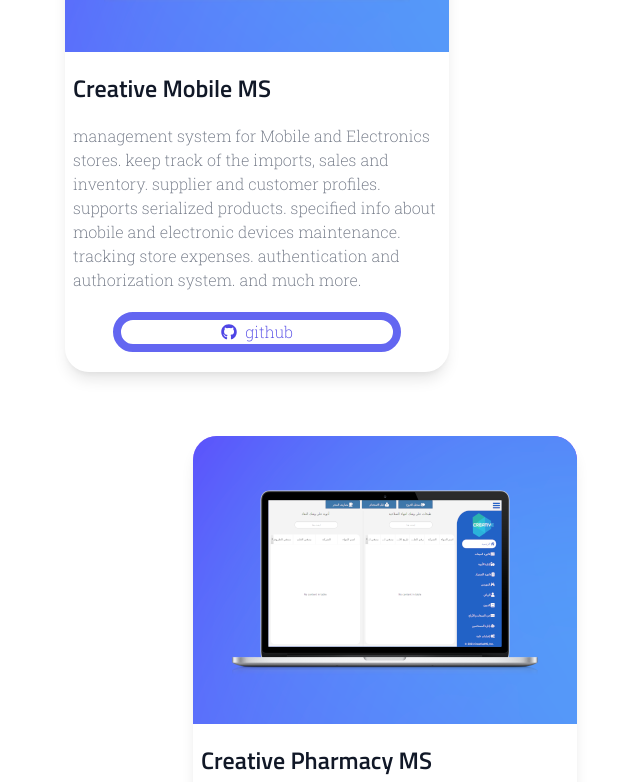
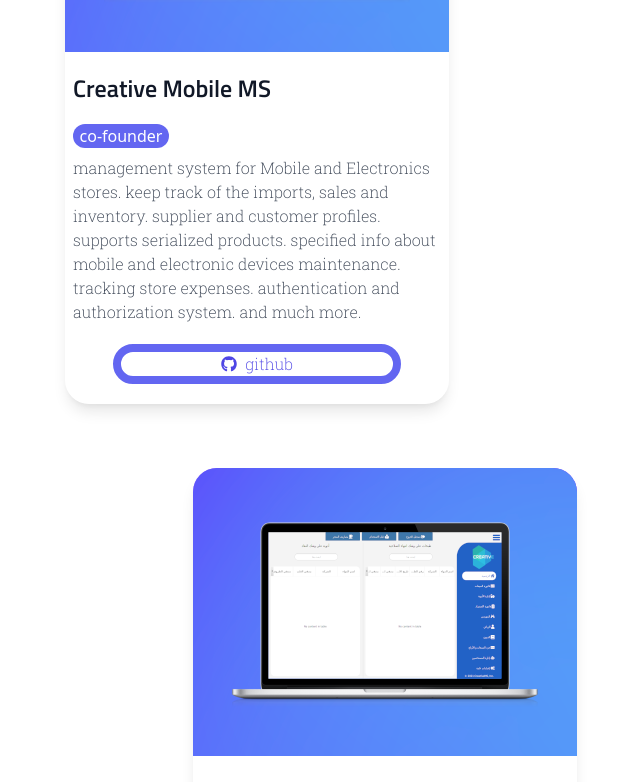
Before and after one commit to BashourDev/portfolio, a React (Create React App) app: page / in a window 1280 px wide. Shown: the part 1160-1942 px from the top of the page, without its empty margins (319-959 px from the left). Built offline with nearby package versions, Linux system fonts and the light colour scheme; no server answers.

Commit message:
added ProjectCreator

```diff
--- a/src/components/Card.jsx
+++ b/src/components/Card.jsx
@@ -1,8 +1,9 @@
 import React from "react";
 import Button from "./Button";
 import { faGithub } from "@fortawesome/free-brands-svg-icons";
+import ProjectCreator from "./ProjectCreator";
 
-const Card = ({ title, description, image }) => {
+const Card = ({ title, description, image, projectCreator }) => {
   return (
     <div className="w-3/4 md:w-96 pb-5 shadow-lg focus:translate-y-4 rounded-3xl overflow-hidden">
       <div className="relative flex flex-col justify-center items-center w-full h-72 max-h-72">
@@ -42,7 +43,8 @@ const Card = ({ title, description, image }) => {
       <p className="text-2xl py-5 px-2 text-gray-900 font-titillium font-semibold">
         {title}
       </p>
-      <p className="text-gray-500 px-2 font-robot font-light">{description}</p>
+      {projectCreator && <ProjectCreator text={projectCreator} />}
+      <p className="text-gray-700 px-2 font-robot font-light">{description}</p>
       <div className="flex flex-col justify-center items-center font-robot font-light">
         <Button children="github" customStyle="w-1/2" icon={faGithub} />
       </div>
--- /dev/null
+++ b/src/components/ProjectCreator.jsx
@@ -0,0 +1,11 @@
+import React from "react";
+
+const ProjectCreator = ({ text }) => {
+  return (
+    <div className="w-1/4 bg-indigo-500 text-white mx-2 rounded-full text-center mb-2">
+      {text}
+    </div>
+  );
+};
+
+export default ProjectCreator;
--- a/src/components/Projects.jsx
+++ b/src/components/Projects.jsx
@@ -23,6 +23,7 @@ const Projects = () => {
         <Card
           image={CreativeMobileImage}
           title="Creative Mobile MS"
+          projectCreator="co-founder"
           description="management system for Mobile and Electronics stores.
            keep track of the imports, sales and inventory.
            supplier and customer profiles.
@@ -40,6 +41,7 @@ const Projects = () => {
         <Card
           image={CreativePharmacyImage}
           title="Creative Pharmacy MS"
+          projectCreator="co-founder"
           description="management system for Pharmacies.
            keep track of the imports, sales and inventory.
            supplier and customer profiles.
```
